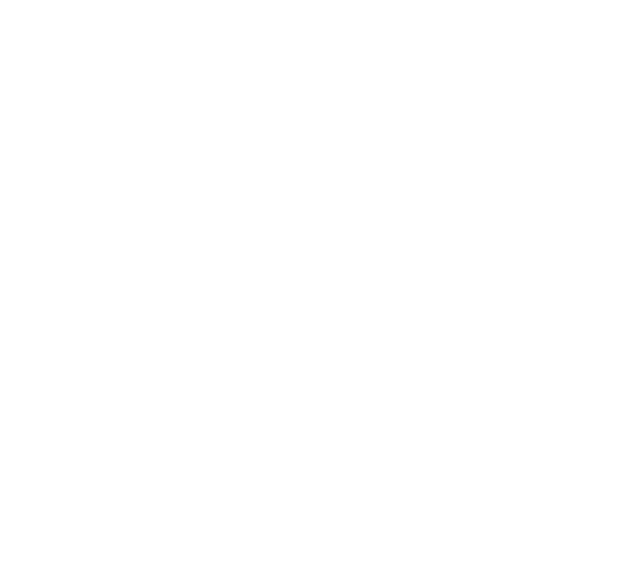
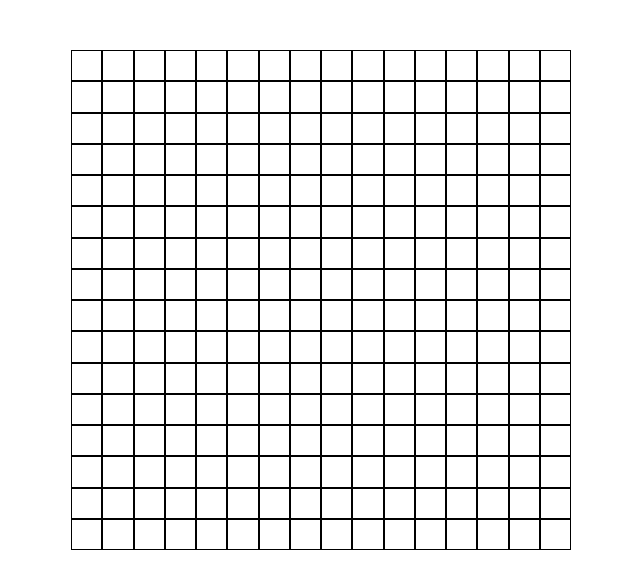
Before and after one commit to connieyzhu/odin-etch-a-sketch, a plain HTML site: page index.html in a window 1280 px wide. Shown: the whole page, without its empty margins (319-959 px from the left). Drawn offline with Linux system fonts and the light colour scheme.

Commit message:
Create 16x16 div grid with flexbox

```diff
--- a/index.html
+++ b/index.html
@@ -7,7 +7,9 @@
     <link rel="stylesheet" href="style.css">
 </head>
 <body>
+    <div id="grid">
 
+    </div>
 </body>
 <script src="script.js"></script>
 </html>
--- a/script.js
+++ b/script.js
@@ -0,0 +1,37 @@
+const grid = document.getElementById('grid');
+
+function createGrid(num){
+    for(r = 0; r < num; r++){
+        const row = document.createElement('div');
+        row.className = 'row';
+        for(c = 0; c < num; c++){
+            const square = document.createElement('div');
+            square.className = 'square';
+            square.style.width = squareSize(num);
+            square.style.height = squareSize(num);
+            row.appendChild(square);
+        }
+        grid.appendChild(row);
+    }
+}
+
+function defaultGrid(){
+    createGrid(16);
+}
+
+function squareSize(num){
+    const size = 500 / num;
+    return size;
+}
+
+function changeGridSize(size){
+
+}
+
+function colorGrid(){
+
+}
+
+defaultGrid();
+
+console.log(document.querySelectorAll('div'));
--- a/style.css
+++ b/style.css
@@ -0,0 +1,18 @@
+#grid{
+    display: grid;
+    min-width: 500px;
+    min-height: 500px;
+    max-width: 500px;
+    max-height: 500px;
+    margin: 50px auto;
+}
+
+.row{
+    display: flex;
+
+}
+
+.square{
+    border: 1px solid black;
+    flex: 1;
+}
```
